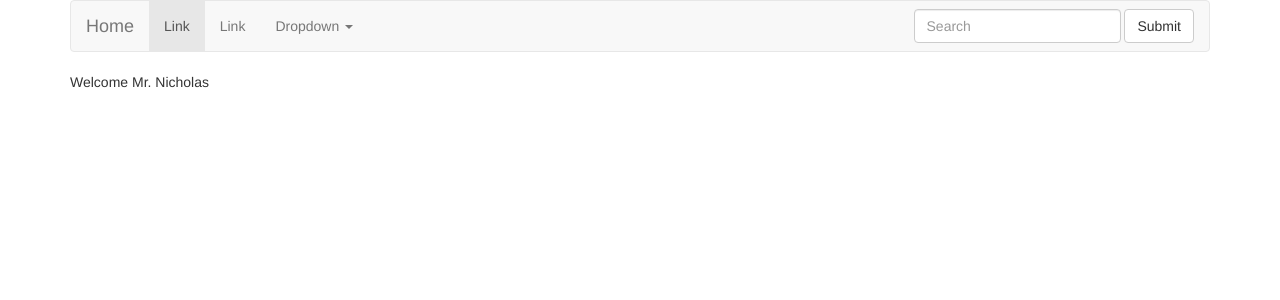
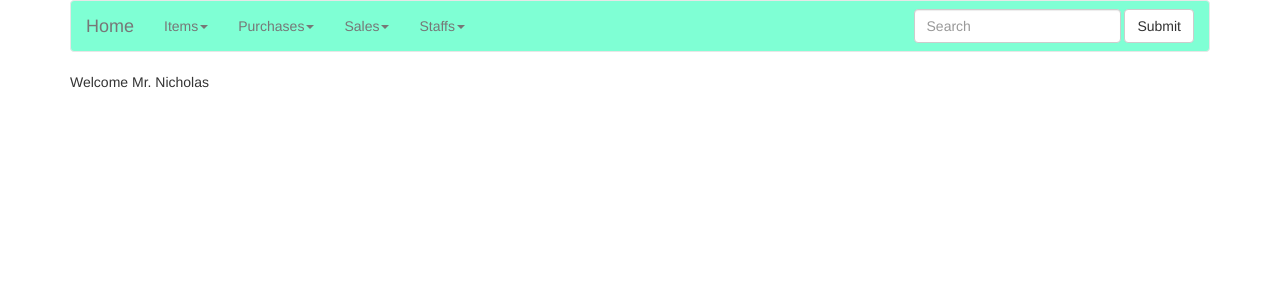
Before and after one commit to Tysonic/retails_management, a Flask app: template Cices_enterprise/templates/index.html in a window 1280 px wide. Shown: the top 300 px of the page. Run offline with Flask 2, Linux system fonts and the light colour scheme; the template is opened without the code that fills it, so the values that code supplies are empty; some libraries are stand-ins or nearby versions.

Commit message:
created the nav bars

```diff
--- a/Cices_enterprise/templates/base.html
+++ b/Cices_enterprise/templates/base.html
@@ -1,10 +1,10 @@
 {% extends "bootstrap/base.html" %}
-{% block title %}This is an example page{% endblock %}
+{% block title %}Cice tailoring enterprise{% endblock %}
 
 {% block navbar %}
-<div class="container ">
+<div class="container " >
 
-<nav class="navbar navbar-default" role="navigation">
+<nav class="navbar navbar-default" role="navigation" style="background: aquamarine">
   <!-- Brand and toggle get grouped for better mobile display -->
   <div class="navbar-header">
     <button type="button" class="navbar-toggle" data-toggle="collapse" data-target="#bs-example-navbar-collapse-1">
@@ -18,19 +18,43 @@
 
   <!-- Collect the nav links, forms, and other content for toggling -->
   <div class="collapse navbar-collapse" id="bs-example-navbar-collapse-1">
-    <ul class="nav navbar-nav">
-      <li class="active"><a href="#">Link</a></li>
-      <li><a href="#">Link</a></li>
+    <ul class="nav navbar-nav ">
       <li class="dropdown">
-        <a href="#" class="dropdown-toggle" data-toggle="dropdown">Dropdown <b class="caret"></b></a>
+        <a href="{{url_for('Items.list_of_items')}}" class="dropdown-toggle" data-toggle="dropdown">Items<b class="caret"></b></a>
         <ul class="dropdown-menu">
-          <li><a href="#">Action</a></li>
-          <li><a href="#">Another action</a></li>
-          <li><a href="#">Something else here</a></li>
           <li class="divider"></li>
-          <li><a href="#">Separated link</a></li>
+          <li><a href="{{url_for('Items.add_item')}}">New Item</a></li>
           <li class="divider"></li>
-          <li><a href="#">One more separated link</a></li>
+          <li><a href="{{url_for('Items.list_of_items')}}">Item List</a></li>
+        </ul>
+      </li>
+
+      <li class="dropdown">
+        <a href="{{url_for('Items.list_of_items')}}" class="dropdown-toggle" data-toggle="dropdown">Purchases<b class="caret"></b></a>
+        <ul class="dropdown-menu">
+          <li class="divider"></li>
+          <li><a href="{{url_for('Items.add_item')}}">New Purchase</a></li>
+          <li class="divider"></li>
+          <li><a href="{{url_for('Items.list_of_items')}}">Purchase List</a></li>
+        </ul>
+      </li>
+
+      <li class="dropdown">
+        <a href="{{url_for('Items.list_of_items')}}" class="dropdown-toggle" data-toggle="dropdown">Sales<b class="caret"></b></a>
+        <ul class="dropdown-menu">
+          <li class="divider"></li>
+          <li><a href="{{url_for('Items.add_item')}}">New Sales</a></li>
+          <li class="divider"></li>
+          <li><a href="{{url_for('Items.list_of_items')}}">List of sales</a></li>
+        </ul>
+      </li>
+      <li class="dropdown">
+        <a href="{{url_for('Items.list_of_items')}}" class="dropdown-toggle" data-toggle="dropdown">Staffs<b class="caret"></b></a>
+        <ul class="dropdown-menu">
+          <li class="divider"></li>
+          <li><a href="{{url_for('Items.add_item')}}">New Staff</a></li>
+          <li class="divider"></li>
+          <li><a href="{{url_for('Items.list_of_items')}}">List of Staffs</a></li>
         </ul>
       </li>
     </ul>
@@ -47,6 +71,10 @@
 {% endblock %}
 
 {% block content %}
-  <h1>Hello, Bootstrap</h1>
+
 {% endblock %}
-  </div>
+
+
+{%block footer%}<div style="text-align: center">Alls reserved @Cice righte ent 2019 </div>{%endblock%}
+
+</div>
```
Also changed, not shown: Cices_enterprise/Items/templates/items/add_items.html (+3 -10 lines), Cices_enterprise/Items/templates/items/update_items.html (+3 -10 lines), Cices_enterprise/Cice_shoppers.db (added).
